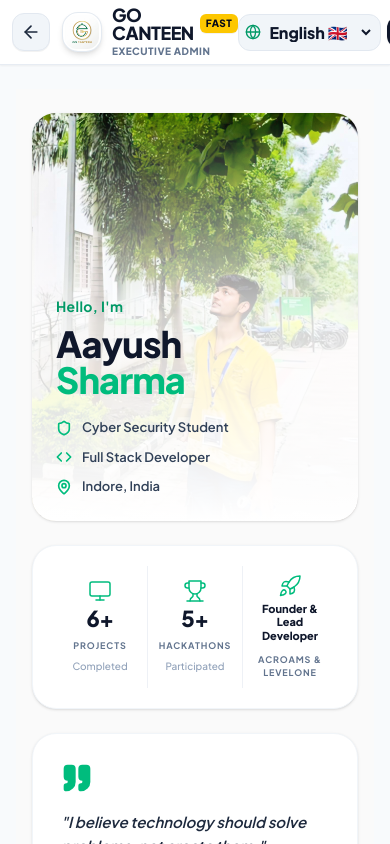
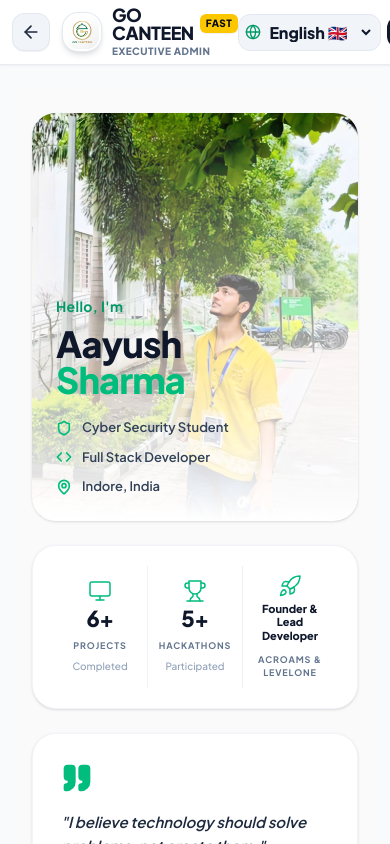
Before and after one commit to mraayush979blip/gocanteen, a React (Vite) app: page /#/admin/developer in a window 390 px wide. Shown: the top 844 px of the page. Built offline with nearby package versions, Linux system fonts and the light colour scheme; no server answers.

Commit message:
Fix auto-refresh on new orders and mobile photo gradient

```diff
--- a/src/pages/AboutDeveloper.jsx
+++ b/src/pages/AboutDeveloper.jsx
@@ -25,7 +25,7 @@ export default function AboutDeveloper() {
 
           {/* Gradient Overlay for light theme readability */}
           {/* On mobile: bottom-to-top gradient. On laptop: left-to-right gradient fading out earlier */}
-          <div className="absolute inset-0 bg-gradient-to-t from-white via-white/80 to-transparent sm:bg-transparent" />
+          <div className="absolute inset-0 bg-gradient-to-t from-white via-white/50 to-transparent sm:bg-transparent" />
           <div className="hidden sm:block absolute inset-y-0 left-0 w-1/2 bg-gradient-to-r from-white via-white/40 to-transparent" />
 
           <div className="hidden sm:block absolute inset-0 bg-white/5 mix-blend-overlay" />
--- a/src/pages/admin/AdminOrders.jsx
+++ b/src/pages/admin/AdminOrders.jsx
@@ -42,6 +42,9 @@ export default function AdminOrders() {
     const channel = supabase
       .channel('admin-orders-realtime')
       .on('postgres_changes', { event: '*', schema: 'public', table: 'orders' }, () => {
+        fetchOrders();
+      })
+      .on('postgres_changes', { event: '*', schema: 'public', table: 'order_items' }, () => {
         fetchOrders();
       })
       .subscribe();
--- a/src/pages/staff/KitchenQueue.jsx
+++ b/src/pages/staff/KitchenQueue.jsx
@@ -60,6 +60,9 @@ export default function KitchenQueue() {
           playAlertSound();
           showToast('🔔 New Order Received!');
         }
+        fetchOrders();
+      })
+      .on('postgres_changes', { event: '*', schema: 'public', table: 'order_items' }, () => {
         fetchOrders();
       })
       .subscribe();
```
